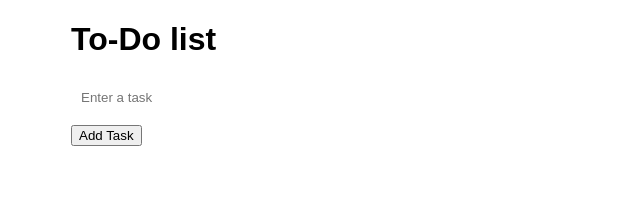
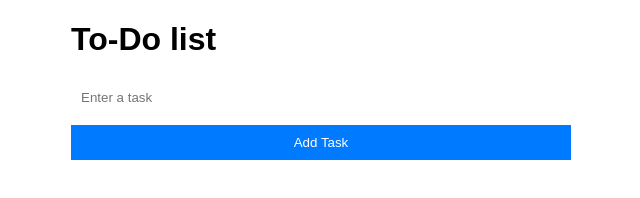
Before and after one commit to alexander784/Todolist, a plain HTML site: page index.html in a window 1280 px wide. Shown: the whole page, without its empty margins (319-959 px from the left). Drawn offline with Linux system fonts and the light colour scheme.

Commit message:
style the button

```diff
--- a/style.css
+++ b/style.css
@@ -16,3 +16,12 @@ input{
     border: 10px;
     margin-bottom: 10px;
 }
+
+button{
+    width: 100%;
+    padding: 10px;
+    background-color: #007bff;
+    color: #fff;
+    border: none;
+    cursor: pointer;
+}
```
